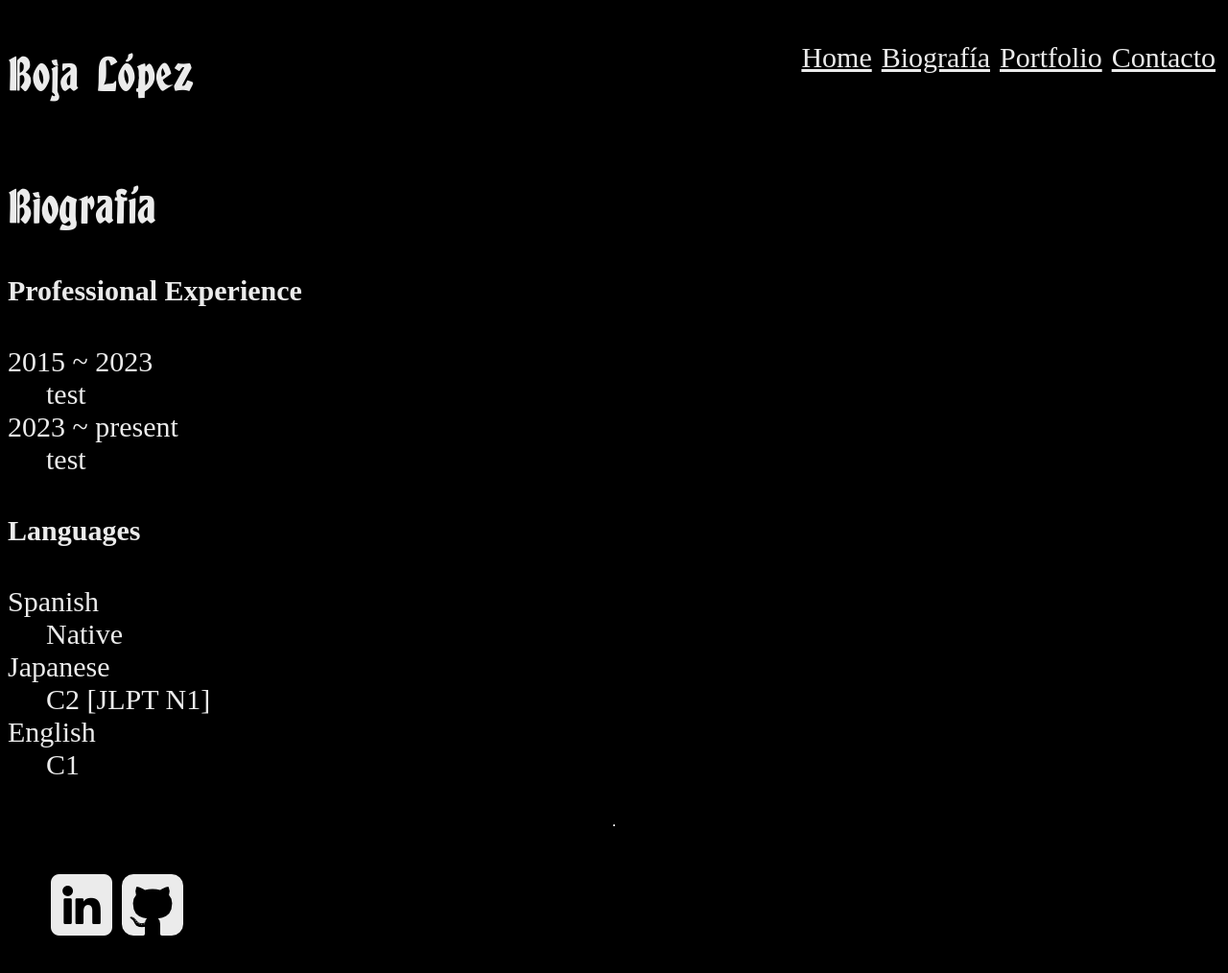
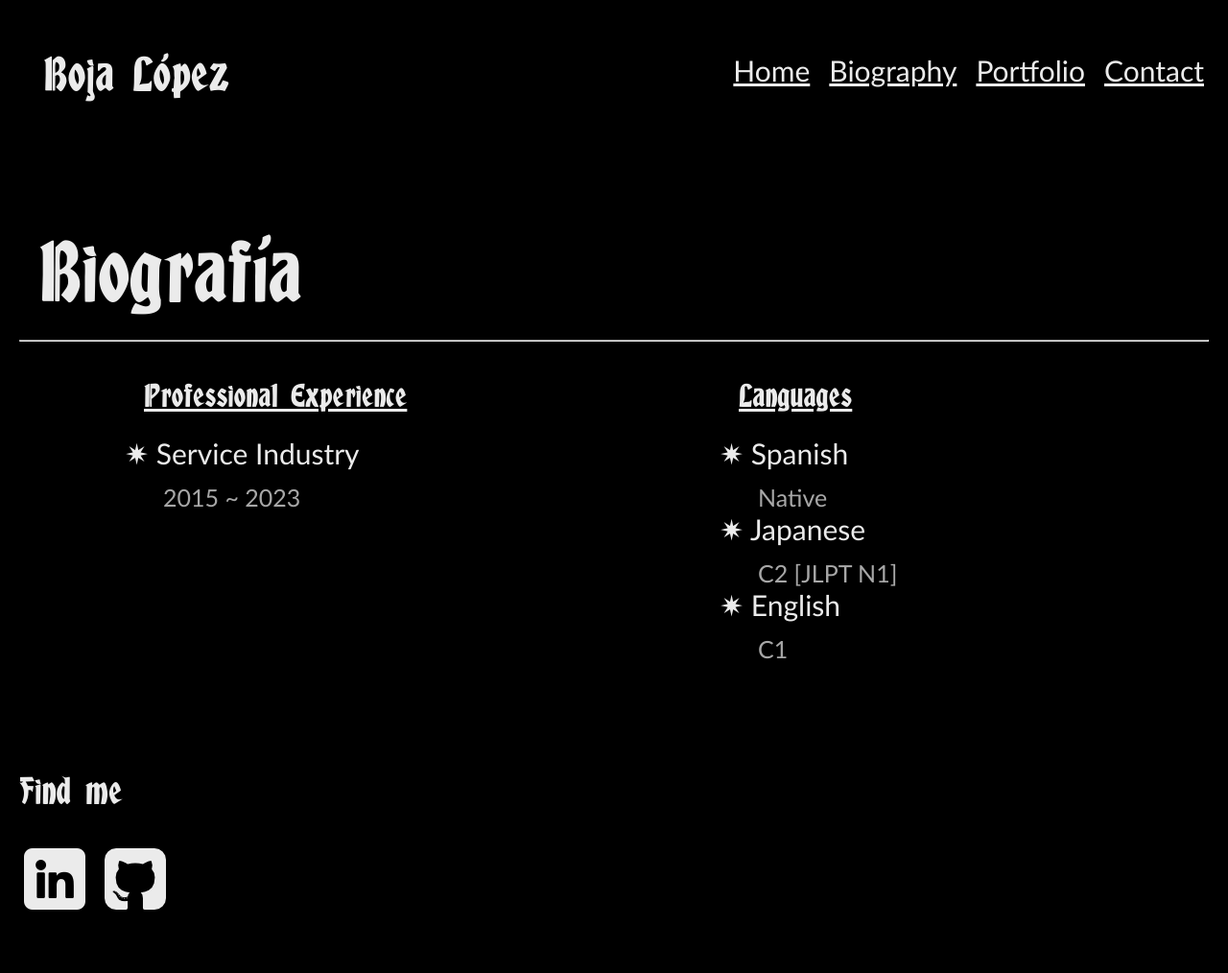
Before and after one commit to borjalopezfernandez92/WEB_PERSONAL_IFCD0210, a plain HTML site: page biografia.html in a window 1280 px wide. Shown: the whole page at 96% size. After the commit the page ends 989 px from the top, so only its background shows below. Drawn offline with Linux system fonts and the light colour scheme.

Commit message:
beta 1 03/OCT

```diff
--- a/biografia.html
+++ b/biografia.html
@@ -12,44 +12,45 @@
             <h1>Boja López</h1>
             <ul class="no_bullets ul_hor">
                 <li><a href="index.html">Home</a></li>
-                <li><a href="biografia.html">Biografía</a></li>
+                <li><a href="biografia.html">Biography</a></li>
                 <li><a href="portfolio.html">Portfolio</a></li>
-                <li><a href="contacto.html">Contacto</a></li>
+                <li><a href="contacto.html">Contact</a></li>
             </ul>
         </nav>
     </header>
 
-    <div>
+    <div class="main_title">
         <h2>Biografía</h2>
-        <div>
+        <hr>
+        <div id="bio_main_cont">
+            <div id="experience_cont">
                 <h4>Professional Experience</h4>
                 <dl>
-                <dt>2015 ~ 2023</dt>
-                <dd>test</dd>
-                <dt>2023 ~ present</dt>
-                <dd>test</dd>
+                    <dt>✷ Service Industry</dt>
+                    <dd><sub>2015 ~ 2023</sub></dd>
                 </ul>
             </div>
-
-        <div>
+            <vr></vr>
+            <div id="lang_cont">
                 <h4>Languages</h4>
                 <dl>
-                <dt>Spanish</dt>
-                <dd>Native</dd>
-                <dt>Japanese</dt>
-                <dd>C2 [JLPT N1]</dd>
-                <dt>English</dt>
-                <dd>C1</dd>
+                    <dt>✷ Spanish</dt>
+                    <dd><sub>Native</sub></dd>
+                    <dt>✷ Japanese</dt>
+                    <dd><sub>C2 [JLPT N1]</sub></dd>
+                    <dt>✷ English</dt>
+                    <dd><sub>C1</sub></dd>
                 </ul>
             </div>
         </div>
-    <hr>
+    </div>
     <footer>
+        <h3>Find me</h2>
         <ul class="no_bullets ul_hor">
-            <li><a href="https://www.linkedin.com" target="_blank" rel="noopener noreferrer">
+            <li><a class="linkedin_button" href="https://www.linkedin.com" target="_blank" rel="noopener noreferrer">
                 <img src="./img/linkedin.png">
             </a></li>
-            <li><a href="https://github.com/borjalopezfernandez92/WEB_PERSONAL_IFCD0210" target="_blank" rel="noopener noreferrer">
+            <li><a class="github_button" href="https://github.com/borjalopezfernandez92/WEB_PERSONAL_IFCD0210" target="_blank" rel="noopener noreferrer">
                 <img src="./img/github.png">
             </a></li>
         </ul>
--- a/web_personal.css
+++ b/web_personal.css
@@ -1,9 +1,11 @@
 body {
     background-color: black;
     color: #ebebeb;
+    font-family:'Gill Sans', 'Gill Sans MT', Calibri, 'Trebuchet MS', sans-serif;
     font-size: 30px;
     display: flex;
     flex-direction: column;
+    margin: 20px;
 }
 
 .no_bullets{
@@ -13,6 +15,9 @@ body {
 .ul_hor{
     display: flex;
     flex-direction: row;
+    padding-right: 10px;
+    padding: 0;
+    gap: 10px;
 }
 
 li{
@@ -27,8 +32,29 @@ a:hover{
     color: #48CFCB;
 }
 
-h1,h2{
+h1{
+    margin: 0;
+    padding: 25px;
+    padding-bottom: 5px;
+}
+h1,h2,h3,h4{
     font-family: AlbertText-Bold;
+}
+
+h3{
+    margin: 0;
+    padding: 0;
+}
+
+h4{
+    margin: 0;
+    padding: 20px;
+    text-decoration: underline;
+}
+
+dl{
+    padding: 0;
+    margin: 0;
 }
 
 @font-face{
@@ -38,6 +64,34 @@ h1,h2{
 
 .main_title h2{
     font-size: 80px;
+    padding: 0;
+    margin: 0;
+    margin-top: 100px;
+    margin-left: 20px;
+}
+
+.main_title{
+    margin-bottom: 100px;
+}
+
+.main_port h2{
+    font-size: 80px;
+    padding: 0;
+    margin: 0;
+    margin-top: 100px;
+    margin-left: 20px;
+    display: flex;
+    flex-direction: column;
+}
+
+.port_cont{
+    display:flex;
+    flex-direction: row;
+    padding-left: 140px;
+}
+
+.work1,.work2{
+    padding: 10px;
 }
 
 nav{
@@ -47,7 +101,71 @@ nav{
 }
 
 form{
+    position: relative;
+    left: 10%;
+    margin-top: 60px;
     display: flex;
     flex-direction: column;
     max-width:500px;
 }
+
+footer{
+    position: absolute;
+    top:100%;
+    display: flex;
+    margin: 0;
+    padding: 0;
+    flex-direction: column;
+    justify-content: flex-start;
+}
+
+#bio_main_cont{
+    display:flex;
+    justify-content: space-evenly;
+}
+
+#experience_cont,#lang_cont{
+    width: 400px;
+    height: 400px;
+}
+
+sub{
+    color: #a7a7a7;
+}
+
+.button{
+    font-family:'Gill Sans', 'Gill Sans MT', Calibri, 'Trebuchet MS', sans-serif;
+    font-size: large;
+    height: 25px;
+    margin-top: 35px;
+    border: none;
+    color: white;
+    background-color: rgb(100, 100, 100);
+}
+
+.button:hover{
+    background-color: #48CFCB;
+    color: black;
+}
+
+.intro{
+    position: relative;
+    left: 10%;
+}
+
+.shadow img{
+    transition: .5s ease;
+}
+
+.shadow img:hover{
+    box-shadow:
+    1px 1px #48CFCB,
+    2px 2px #48CFCB,
+    3px 3px #48CFCB,
+    4px 4px #48CFCB,
+    5px 5px #48CFCB,
+    6px 6px #48CFCB;
+    -webkit-transform: translateX(-3px);
+    transform: translateX(-3px);
+    transition: .5s ease;
+}
```
Also changed, not shown: contacto.html (+7 -5 lines), index.html (+6 -3 lines), portfolio.html (+17 -11 lines), img/ss_port_1.png (added), img/ss_port_2.png (added). Lines whose indentation alone changed are shown as unchanged.
